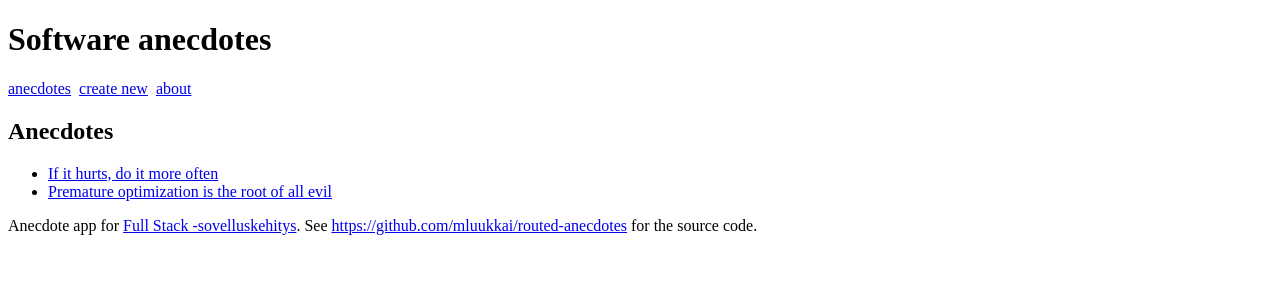
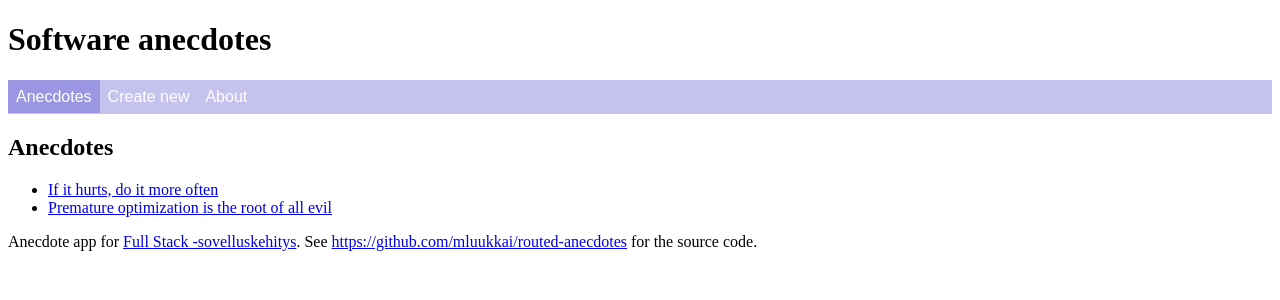
Before and after one commit to stadibo/routed-anecdotes, a React (Create React App) app: page / in a window 1280 px wide. Shown: the top 300 px of the page. Built offline with nearby package versions, Linux system fonts and the light colour scheme.

Commit message:
6.17, 6.19-20 done

```diff
--- a/src/App.js
+++ b/src/App.js
@@ -1,13 +1,39 @@
 import React from 'react'
-import { BrowserRouter as Router, Route, Link } from 'react-router-dom'
+import { BrowserRouter as Router, Route, Link, NavLink } from 'react-router-dom'
 
-const Menu = () => (
-  <div>
-    <Link to="/">anecdotes</Link> &nbsp;
-    <Link to="/create">create new</Link> &nbsp;
-    <Link to="/about">about</Link> &nbsp;
-  </div>
-)
+const Menu = () => {
+  const menyStyle = {
+    backgroundColor: '#C5C2EE',
+
+    fontSize: '20',
+    fontFamily: 'sans-serif',
+    paddingTop: '0.5em',
+    paddingBottom: '0.5em'
+  }
+
+  const menyActive = {
+    backgroundColor: '#9B96E1',
+    padding: '0.5em',
+    marginTop: '0.5em',
+    textDecoration: 'none'
+  }
+
+  const linkStyle = {
+    color: 'white',
+    padding: '0.5em',
+    marginTop: '0.5em',
+    textDecoration: 'none'
+  }
+  return (
+    <div style={menyStyle}>
+      <NavLink exact to="/" style={linkStyle} activeStyle={menyActive}>Anecdotes</NavLink>
+      <NavLink exact to="/create" style={linkStyle} activeStyle={menyActive}>Create new</NavLink>
+      <NavLink exact to="/about" style={linkStyle} activeStyle={menyActive}>About</NavLink>
+    </div>
+  )
+}
+
+
 
 const AnecdoteList = ({ anecdotes }) => (
   <div>
@@ -54,11 +80,18 @@ const Footer = () => (
   </div>
 )
 
-const Notification = (props) => (
-  <div>
+const Notification = (props) => {
+  const notificationStyle = {
+    backgroundColor: '#97E285',
+    color: 'white',
+    fontFamily: 'sans-serif',
+    padding: '0.5em',
+    marginTop: '0.5em'
+  }
+  return (<div style={notificationStyle}>
     {props.message}
-  </div>
-)
+  </div>)
+}
 
 class CreateNew extends React.Component {
   constructor() {
@@ -177,11 +210,11 @@ class App extends React.Component {
           <div>
             <h1>Software anecdotes</h1>
             <Menu />
-            <Notification message={this.state.notification}/>
+            {this.state.notification !== '' && <Notification message={this.state.notification} />}
             <Route exact path="/" render={() => <AnecdoteList anecdotes={this.state.anecdotes} />} />
-            <Route exact path="/create" render={({history}) => <CreateNew history={history} addNew={this.addNew} />} />
+            <Route exact path="/create" render={({ history }) => <CreateNew history={history} addNew={this.addNew} />} />
             <Route exact path="/about" render={() => <About />} />
-            <Route exact path="/anecdotes/:id" render={({match}) =>
+            <Route exact path="/anecdotes/:id" render={({ match }) =>
               <Anecdote anecdote={this.anecdoteById(match.params.id)} />}
             />
             <Footer />
```
